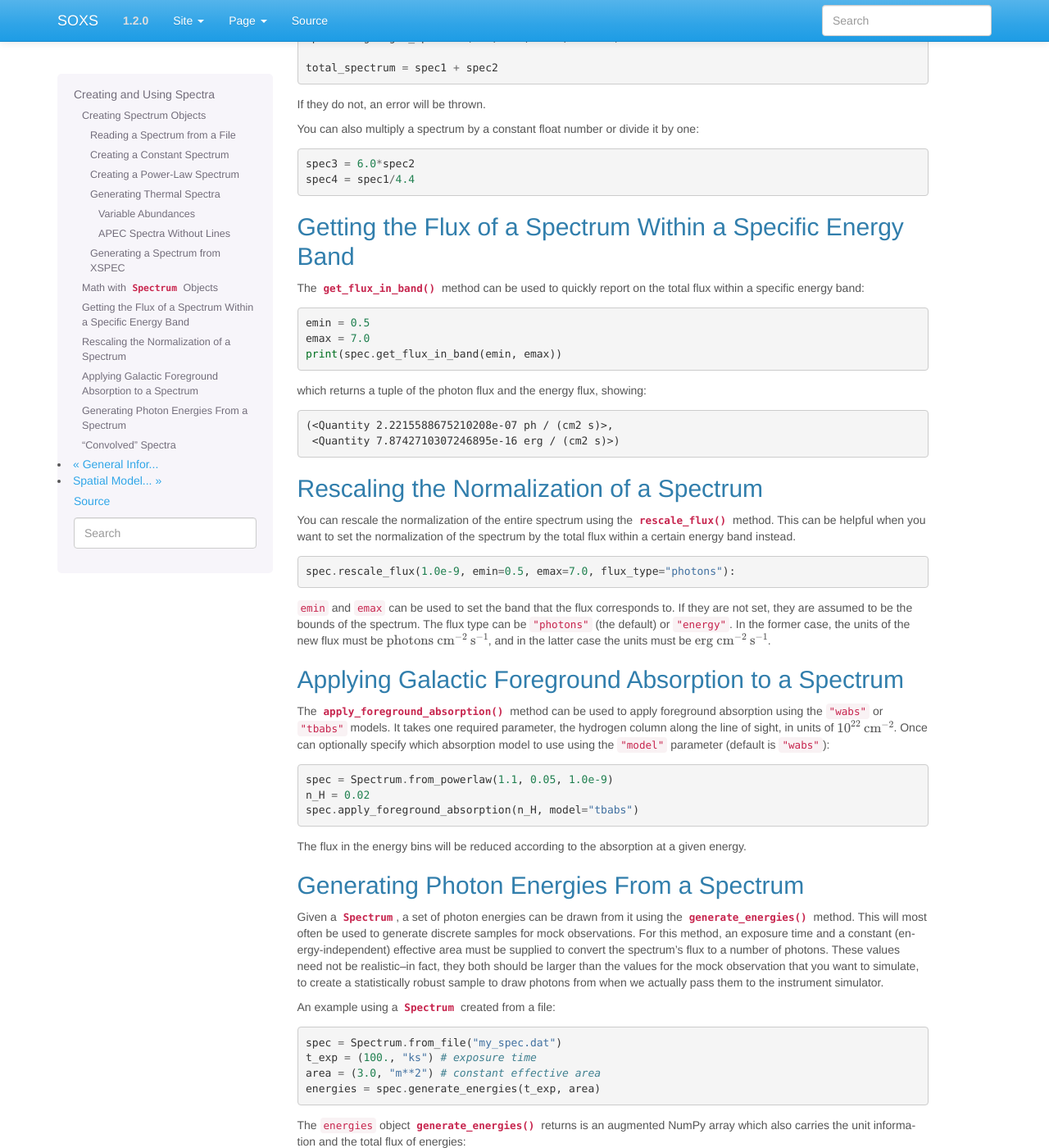
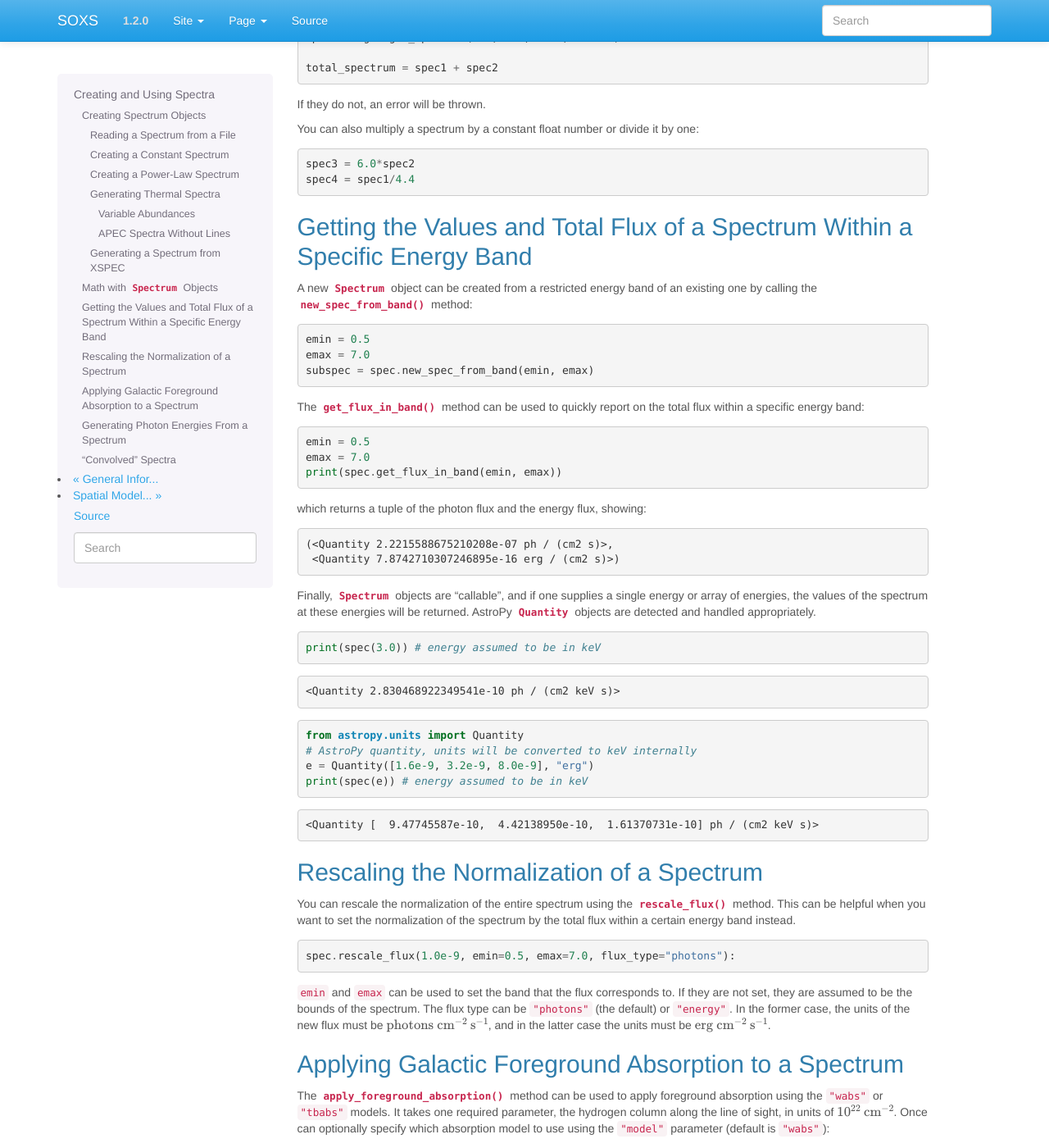
Before and after one commit to lynx-x-ray-observatory/soxs, a Sphinx documentation site: the page built from doc/source/users_guide/spectra.rst, in a window 1280 px wide and 1400 px high, scrolled down 3478 px. Shown: the whole window at 82% size. Built offline with Sphinx 7.4.7, drawn with Linux system fonts in a browser that asks for light colours; some of the changed text lies outside the part shown.

Commit message:
Documenting new Spectrum methods

```diff
--- a/doc/source/users_guide/spectra.rst
+++ b/doc/source/users_guide/spectra.rst
@@ -264,8 +264,20 @@ You can also multiply a spectrum by a constant float number or divide it by one:
     spec3 = 6.0*spec2
     spec4 = spec1/4.4
 
-Getting the Flux of a Spectrum Within a Specific Energy Band
-------------------------------------------------------------
+.. _band-ops:
+
+Getting the Values and Total Flux of a Spectrum Within a Specific Energy Band
+-----------------------------------------------------------------------------
+
+A new :class:`~soxs.spectra.Spectrum` object can be created from a restricted
+energy band of an existing one by calling the :meth:`~soxs.spectra.Spectrum.new_spec_from_band`
+method:
+
+.. code-block:: python
+
+    emin = 0.5
+    emax = 7.0
+    subspec = spec.new_spec_from_band(emin, emax)
 
 The :meth:`~soxs.spectra.Spectrum.get_flux_in_band` method can be used
 to quickly report on the total flux within a specific energy band:
@@ -282,6 +294,30 @@ which returns a tuple of the photon flux and the energy flux, showing:
 
     (<Quantity 2.2215588675210208e-07 ph / (cm2 s)>,
      <Quantity 7.8742710307246895e-16 erg / (cm2 s)>)
+
+Finally, :class:`~soxs.spectra.Spectrum` objects are "callable", and if one
+supplies a single energy or array of energies, the values of the spectrum
+at these energies will be returned. AstroPy :class:`~astropy.units.Quantity`
+objects are detected and handled appropriately.
+
+.. code-block:: python
+
+    print(spec(3.0)) # energy assumed to be in keV
+
+.. code-block:: pycon
+
+    <Quantity 2.830468922349541e-10 ph / (cm2 keV s)>
+
+.. code-block:: python
+
+    from astropy.units import Quantity
+    # AstroPy quantity, units will be converted to keV internally
+    e = Quantity([1.6e-9, 3.2e-9, 8.0e-9], "erg")
+    print(spec(e)) # energy assumed to be in keV
+
+.. code-block:: pycon
+
+    <Quantity [  9.47745587e-10,  4.42138950e-10,  1.61370731e-10] ph / (cm2 keV s)>
 
 Rescaling the Normalization of a Spectrum
 -----------------------------------------
@@ -400,3 +438,23 @@ Or to generate an array of energies:
 :class:`~soxs.spectra.ConvolvedSpectrum` objects are not used directly in the
 instrument simulator, but can be used for convenient when one wants to examine
 the properties of a convolved spectrum.
+
+If one has already loaded a :class:`~soxs.instrument.AuxiliaryResponseFile`,
+then one can also generate a :class:`~soxs.spectra.ConvolvedSpectrum` by simply
+multiplying the ARF by a :class:`~soxs.spectra.Spectrum` object:
+
+.. code-block:: python
+
+    from soxs import AuxiliaryResponseFile
+    arf = AuxiliaryResponseFile("xrs_hdxi_3x10.arf")
+    # Assuming one created an ApecGenerator agen...
+    spec2 = agen.get_spectrum(6.0, 0.3, 0.05, 1.0e-3)
+    cspec = spec2*arf
+
+To "deconvolve" a :class:`~soxs.spectra.ConvolvedSpectrum` object and return
+a :class:`~soxs.spectra.Spectrum` object, simply call
+:meth:`~soxs.spectra.ConvolvedSpectrum.deconvolve`:
+
+.. code-block:: python
+
+    spec_new = cspec.deconvolve()
```
Also changed, not shown: other parts of doc/source/users_guide/spectra.rst (+3 -1 lines), doc/source/changelog.rst (+7 -0 lines).
